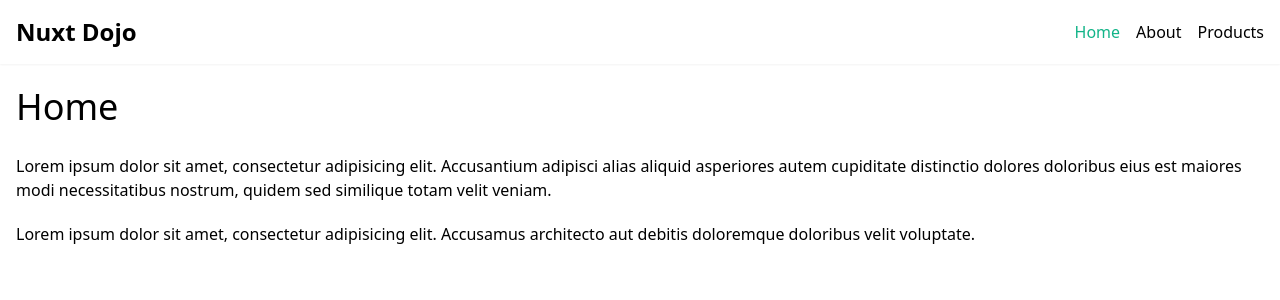
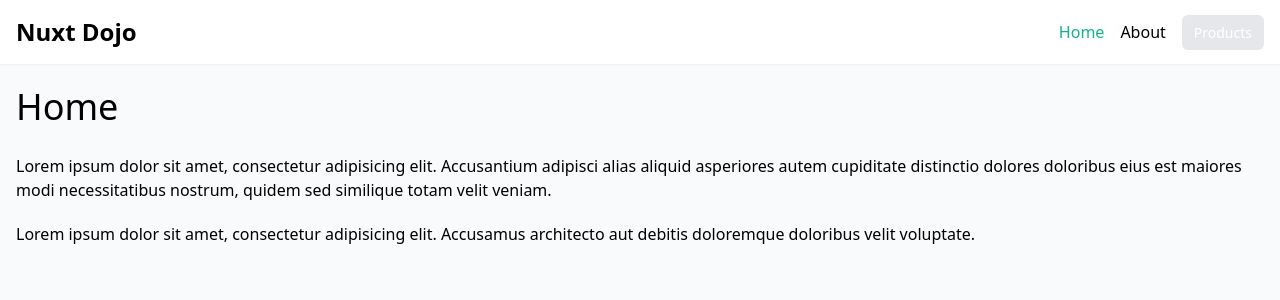
Before and after one commit to IlyaKrapivnoy/nuxt_dojo, a Nuxt app: page / in a window 1280 px wide. Shown: the top 300 px of the page. Built offline with nearby package versions, Linux system fonts and the light colour scheme.

Commit message:
style btns

```diff
--- /dev/null
+++ b/assets/css/tailwind.css
@@ -0,0 +1,13 @@
+@tailwind base;
+@tailwind components;
+@tailwind utilities;
+
+body {
+    @apply bg-gray-50;
+}
+
+@layer components {
+    .btn {
+        @apply bg-gray-200 px-3 py-2 rounded-md text-sm text-white;
+    }
+}
--- a/components/NavList.vue
+++ b/components/NavList.vue
@@ -1,7 +1,7 @@
 <template>
   <ul class="flex gap-4 items-center">
     <li v-for="{ to, text } in links" :key="text">
-      <NuxtLink :to="to">{{ text }}</NuxtLink>
+      <NuxtLink :to="to" :class="{ btn: text === 'Products' }">{{ text }}</NuxtLink>
     </li>
   </ul>
 </template>
```
